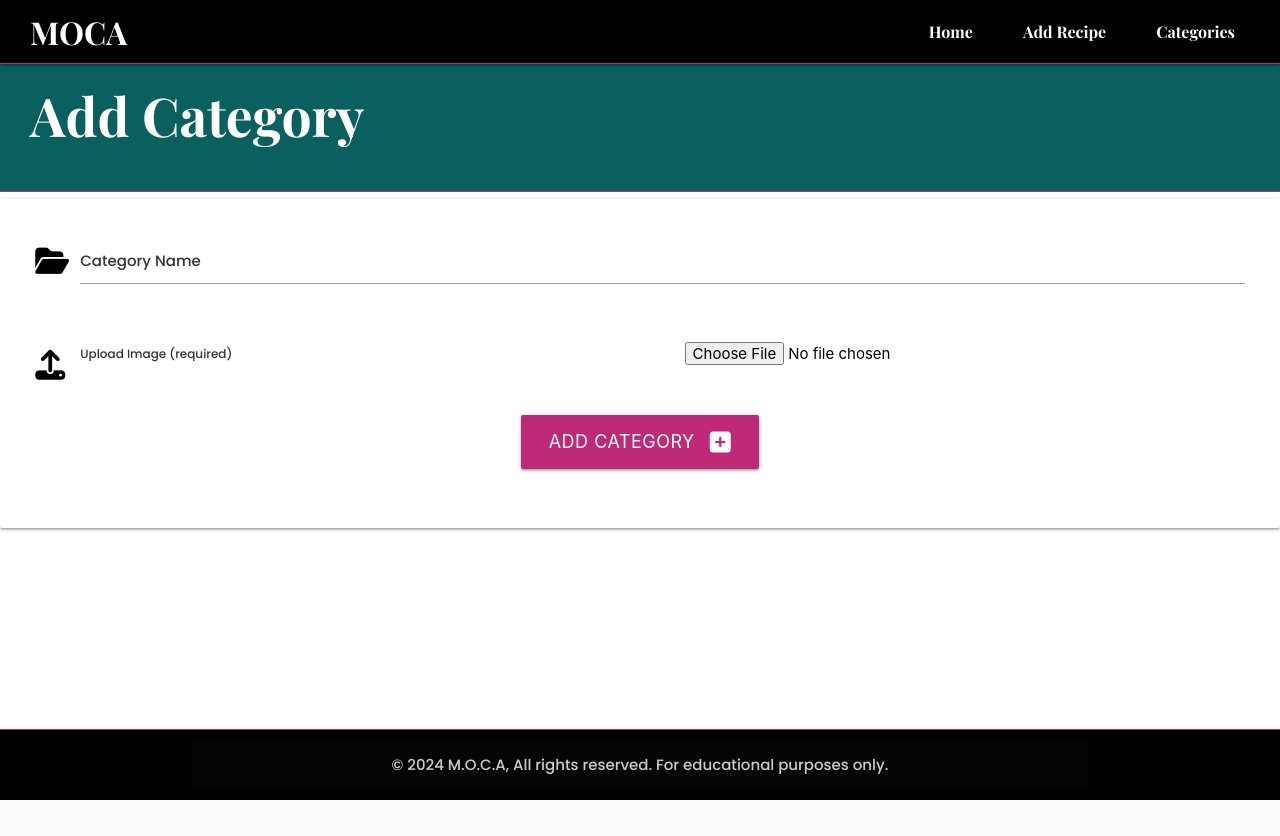
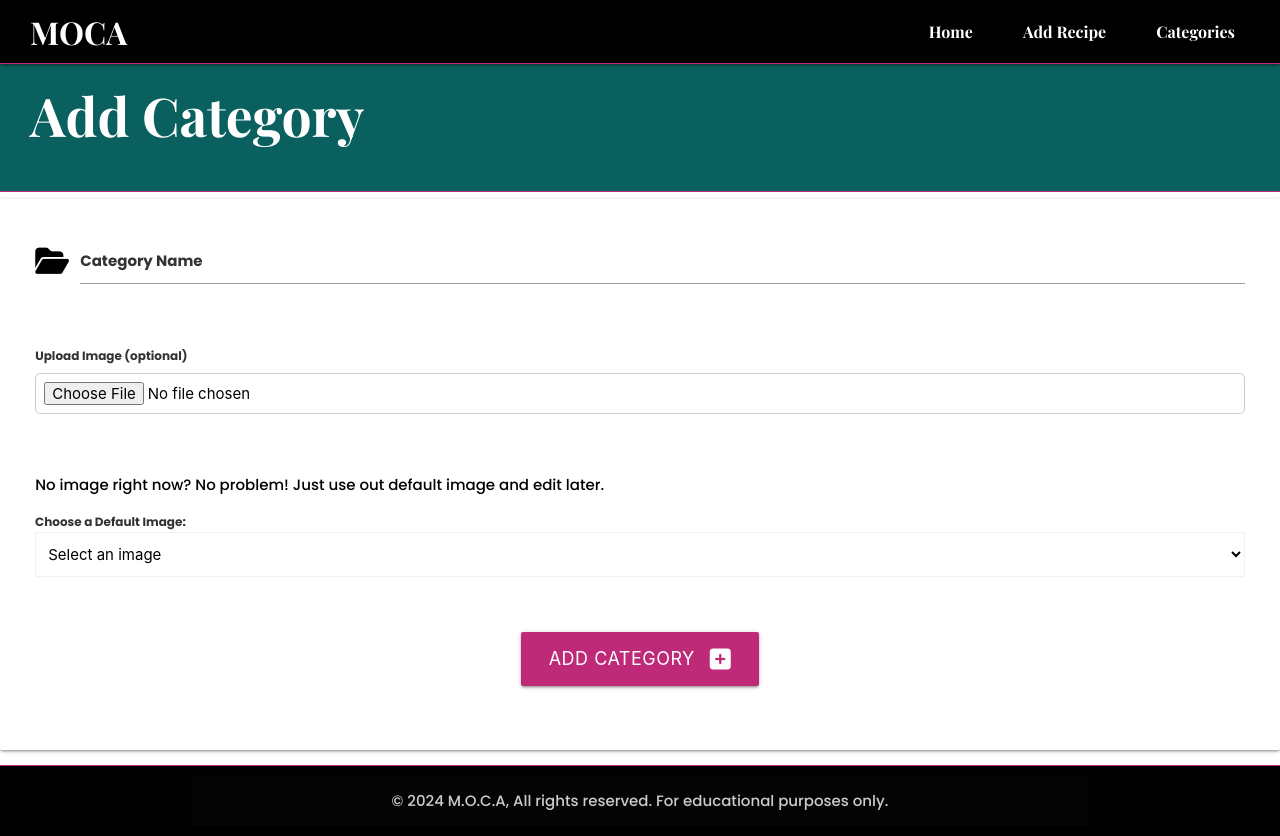
Before and after one commit to AlexandraEL9/MOCA-app, a Flask app: page /add_category in a window 1280 px wide. Before the commit the page ends 800 px from the top, so only its background shows below. Run offline with Flask 2, Linux system fonts and the light colour scheme; some libraries are stand-ins or nearby versions.

Commit message:
update image upload to add a default image if needed

```diff
--- a/moca/routes.py
+++ b/moca/routes.py
@@ -62,8 +62,8 @@ def categories():
 def add_category():
     if request.method == "POST":
         category_name = request.form.get("category_name")
-        image_url = request.form.get("image_url")
         image_file = request.files.get("image_file")
+        default_image = request.form.get("default_image")  # Get selected default image
 
         if not category_name:
             flash("Category name is required.", "error")
@@ -74,27 +74,19 @@ def add_category():
             return redirect(url_for("add_category"))
 
         # Handle image file upload if provided
-        if image_file:
-            if allowed_file(image_file.filename):
-                filename = secure_filename(image_file.filename)
-                image_file_path = os.path.join(
-                    app.config['UPLOAD_FOLDER'], filename
-                )
-                image_file.save(image_file_path)
-                image_url = url_for('uploaded_file', filename=filename)
-            else:
-                flash("Invalid image format. Please upload a PNG, JPG, or GIF image.", "error")
-                return redirect(url_for("add_category"))
+        if image_file and allowed_file(image_file.filename):
+            filename = secure_filename(image_file.filename)
+            image_file_path = os.path.join(
+                app.config['UPLOAD_FOLDER'], filename
+            )
+            image_file.save(image_file_path)
+            image_url = url_for('uploaded_file', filename=filename)
+        elif default_image:  # If a default image is selected
+            image_url = default_image  # Use the static path directly
+        else:  # If neither is provided
+            image_url = url_for('static', filename='uploads/update-image.png')
 
-        # Ensure valid external URL for image if no file is uploaded
-        if (not image_file and image_url and
-                not image_url.startswith(('http://', 'https://'))):
-            flash(
-                "Invalid image URL. Ensure it's a valid external URL.",
-                "error"
-            )
-            return redirect(url_for("add_category"))
-
+        # Create a new category instance
         category = Category(category_name=category_name, image_url=image_url)
         db.session.add(category)
         db.session.commit()
@@ -111,8 +103,8 @@ def edit_category(category_id):
 
     if request.method == "POST":
         category_name = request.form.get("category_name")
-        image_url = request.form.get("image_url")
         image_file = request.files.get("image_file")
+        default_image = request.form.get("default_image")  # Get selected default image
 
         if category_name:
             category.category_name = category_name
@@ -130,21 +122,16 @@ def edit_category(category_id):
                 flash("Invalid image format. Please upload a PNG, JPG, or GIF image.", "error")
                 return redirect(url_for("edit_category", category_id=category.id))
 
-        elif image_url and image_url.startswith(('http://', 'https://')):
-            category.image_url = image_url
-        else:
-            flash(
-                "Invalid URL. Provide a valid upload.",
-                "error"
-            )
-            return redirect(url_for("edit_category", category_id=category.id))
+        if default_image:  # If a default image is selected
+            category.image_url = default_image
+        elif not image_file:  # If no image uploaded and no default selected
+            category.image_url = url_for('static', filename='uploads/update-image.png')
 
         db.session.commit()
         flash("Category updated successfully!", "success")
         return redirect(url_for("categories"))
 
     return render_template("edit_category.html", category=category)
-
 
 
 @app.route("/delete_category/<int:category_id>", methods=["POST"])
--- a/moca/static/css/style.css
+++ b/moca/static/css/style.css
@@ -262,8 +262,16 @@ nav {
 }
 
 /* Input and File Upload Styles */
+
+.input-field {
+  margin-bottom: 20px; /* Add spacing between form fields */
+}
+
 .input-field label {
   color: #333333 !important;
+  display: block; /* Make the label display above the input */
+  margin-bottom: 8px; /* Space between label and input */
+  font-weight: bold; /* Optional: makes the label more readable */
 }
 
 input, textarea, select {
@@ -272,17 +280,31 @@ input, textarea, select {
 
 .file-upload-container {
   display: flex;
-  align-items: center;
-  gap: 10px;
+  flex-direction: column;
+  align-items: flex-start;
+  margin-bottom: 20px; /* Add space below the upload container */
 }
 
 .file-upload-label {
-  margin: 0;
+  display: block;
+  margin-bottom: 8px; /* Space between the label and the input */
+  font-weight: bold;
+  color: var(--secondary-color); /* Make it visually distinctive */
+}
+
+.input-field select {
+  display: block;
+  margin-top: 5px; /* Adds space above the select input */
+  padding: 8px; /* Adds padding for a better user experience */
 }
 
 .file-upload-input {
-  margin-left: auto;
+  width: 100%; /* Ensure input takes full width */
+  padding: 8px; /* Add padding for better appearance */
+  border: 1px solid #ccc; /* Optional: Add a border for distinction */
+  border-radius: 5px; /* Add rounded corners */
 }
+
 
 /* Flash Messages */
 .flash-messages {
--- a/moca/templates/add_category.html
+++ b/moca/templates/add_category.html
@@ -21,16 +21,30 @@
         <input id="category_name" name="category_name" minlength="3" maxlength="25" type="text" class="validate" required>
       </div>
     </div>
-     <!-- Upload Image -->
-     <div class="row">
+    <!-- Image Upload Section -->
+    <div class="row">
       <div class="input-field col s12">
         <div class="file-upload-container">
-          <i class="fas fa-upload prefix"></i>
-          <label for="image_file" class="file-upload-label">Upload Image (required)</label>
-          <input type="file" id="image_file" name="image_file" class="validate file-upload-input" aria-label="Upload an image" required>
+          <label for="image_file" class="file-upload-label">Upload Image (optional)</label>
+          <input type="file" id="image_file" name="image_file" class="file-upload-input" aria-label="Upload an image">
         </div>
       </div>
     </div>
+    <p>No image right now? No problem! Just use out default image and edit later.</p>
+
+    <div class="row">
+      <div class="input-field col s12">
+        <label for="default_image" class="active">Choose a Default Image:</label>
+        <select id="default_image" name="default_image" class="browser-default">
+          <option value="" disabled selected>Select an image</option>
+          <option value="/static/uploads/default1.jpg">Default Image 1</option>
+          <option value="/static/uploads/default2.jpg">Default Image 2</option>
+          <!-- Add more options as needed -->
+        </select>
+      </div>
+    </div>
+
+
     <!--add category button-->
     <div class="row">
       <div class="input-field col s12 center-align">
```
